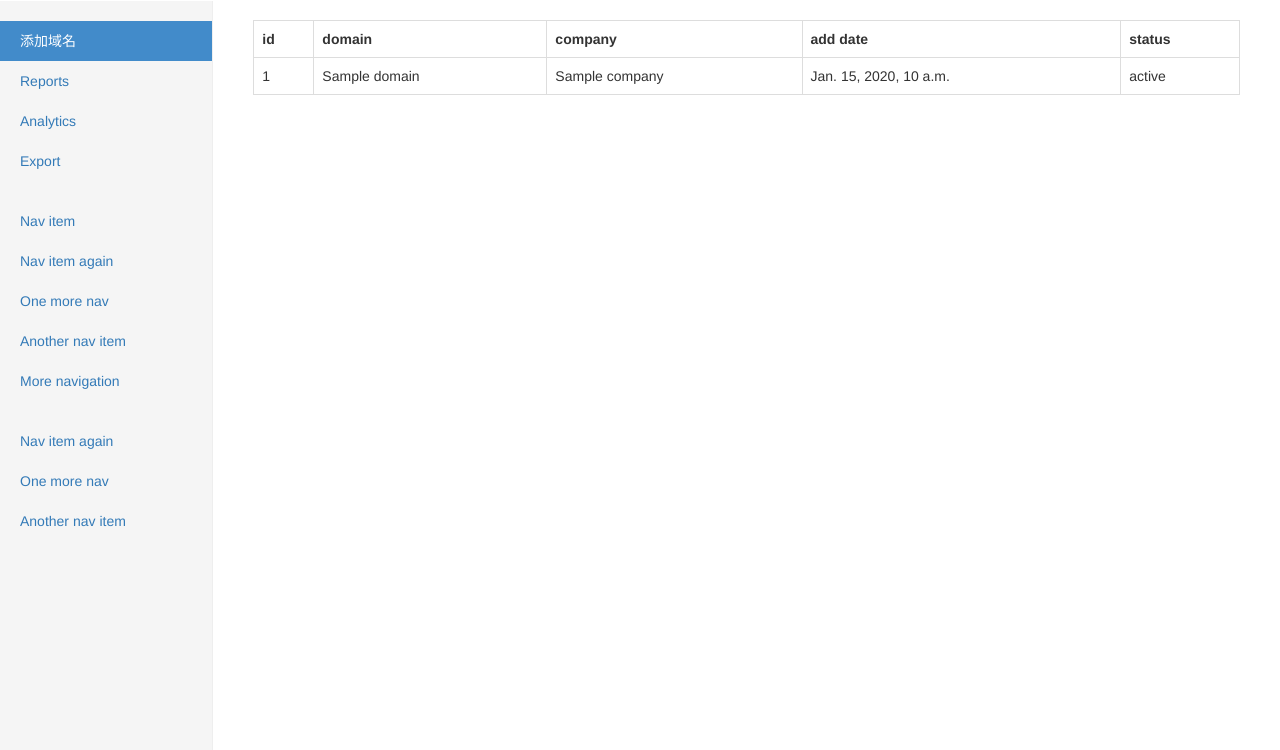
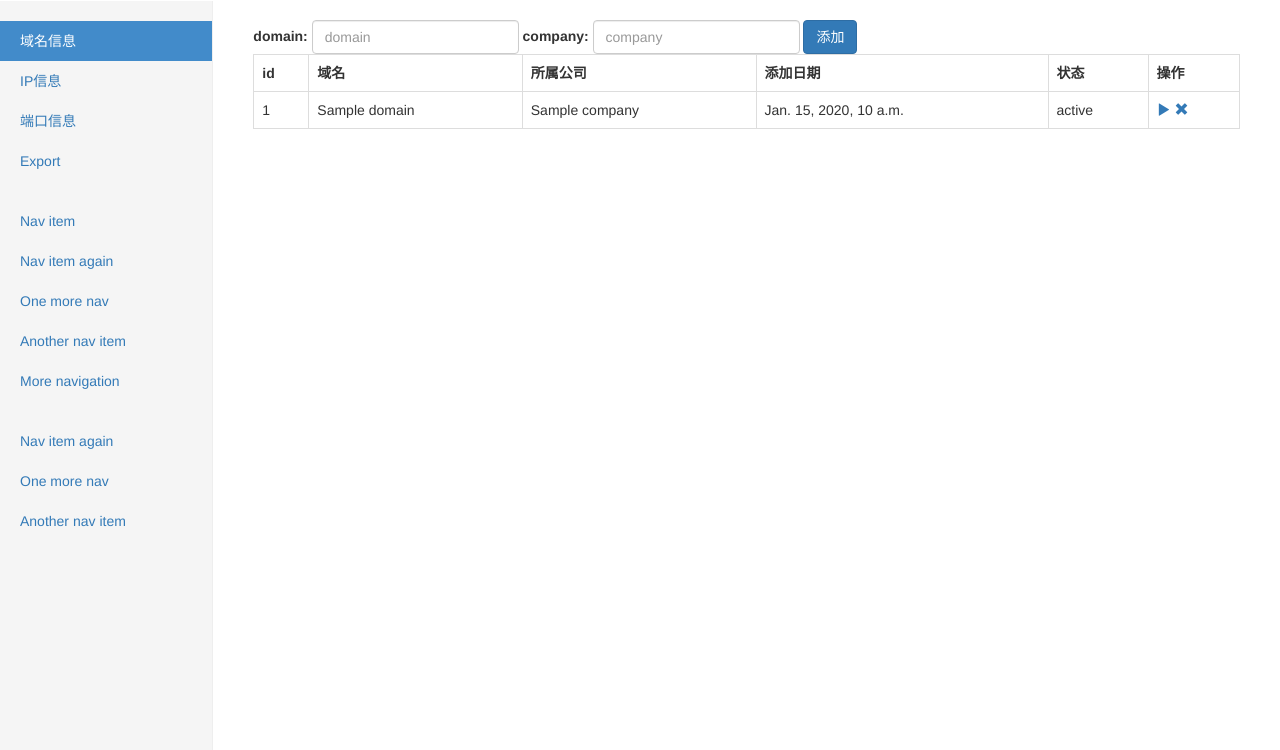
Before and after one commit to x-man/scanner, a Django app: template InfoCollector/templates/infocollector/domain.html in a window 1280 px wide. Shown: the part 50-800 px from the top of the page. Run offline with Django 3.2, Linux system fonts and the light colour scheme; the template is opened without the code that fills it: most values are stand-ins (such as "Sample title", 1, 10 or a date in 2020); some libraries are stand-ins or nearby versions.

Commit message:
add delete domain

```diff
--- a/InfoCollector/templates/infocollector/domain.html
+++ b/InfoCollector/templates/infocollector/domain.html
@@ -37,9 +37,9 @@
       <div class="row">
         <div class="col-sm-3 col-md-2 sidebar">
           <ul class="nav nav-sidebar">
-            <li class="active"><a href="#">添加域名 <span class="sr-only">(current)</span></a></li>
-            <li><a href="#">Reports</a></li>
-            <li><a href="#">Analytics</a></li>
+            <li class="active"><a href="#">域名信息<span class="sr-only">(current)</span></a></li>
+            <li><a href="#">IP信息</a></li>
+            <li><a href="#">端口信息</a></li>
             <li><a href="#">Export</a></li>
           </ul>
           <ul class="nav nav-sidebar">
@@ -56,14 +56,29 @@
           </ul>
         </div>
         <div class="col-sm-9 col-sm-offset-3 col-md-10 col-md-offset-2 main">
+            <div>
+                <form class="form-inline" action="{% url 'infocollector:collect' %}" method="post">
+                    {% csrf_token %}
+                    <div class="form-group">
+                        <label for="domain">domain:</label>
+                        <input type="text" name="domain" id="domain" class="form-control" placeholder="domain">
+                    </div>
+                    <div class="form-group">
+                        <label for="company">company:</label>
+                        <input type="text" name="company" id="company" class="form-control" placeholder="company">
+                    </div>
+                    <input id="add_domain" type="submit" value="添加" class="btn btn-primary">
+                </form>
+            </div>
             <div class="table-responsive">
                 <table class="table table-bordered">
                     <tr>
                         <th>id</th>
-                        <th>domain</th>
-                        <th>company</th>
-                        <th>add date</th>
-                        <th>status</th>
+                        <th>域名</th>
+                        <th>所属公司</th>
+                        <th>添加日期</th>
+                        <th>状态</th>
+                        <th>操作</th>
                     </tr>
                     {% for domain in domains %}
                     <tr>
@@ -72,6 +87,14 @@
                         <td>{{ domain.company }}</td>
                         <td>{{ domain.add_date }}</td>
                         <td>{{ domain.status }}</td>
+                        <td>
+                            <a href="{% url 'infocollector:subDomainBrute' domain.id %}">
+                                <span class="glyphicon glyphicon-play"></span>
+                            </a>
+                            <a href="{% url 'infocollector:deleteDomain' domain.id %}">
+                                <span class="glyphicon glyphicon-remove"></span>
+                            </a>
+                        </td>
                     </tr>
                     {% endfor %}
                 </table>
@@ -79,5 +102,17 @@
         </div>
       </div>
     </div>
+    <!-- <script type="text/javascript">
+        $(document).ready(function(){
+            $('#add_domain').click(function(){
+                var domain = $("domain").text();
+                var company = $("company").text();
+                var data = {'domain':domain, 'company':company};
+                $.post("{% url 'infocollector:collect' %}",data,function(data,status){
+                    alert(data);
+                });
+            });
+        });
+    </script> -->
 </body>
 </html>
--- a/InfoCollector/urls.py
+++ b/InfoCollector/urls.py
@@ -4,4 +4,5 @@ from .import views
 urlpatterns = [
     url(r'^$', views.index, name='index'),
     url(r'^collect$', views.collect, name='collect'),
+    url(r'^deleteDomain/(?P<id>[0-9]+)$', views.deleteDomain, name='deleteDomain'),
 ]
```
Also changed, not shown: InfoCollector/static/infocollector/control.js (added, +10 -0 lines), InfoCollector/views.py (+20 -9 lines).
